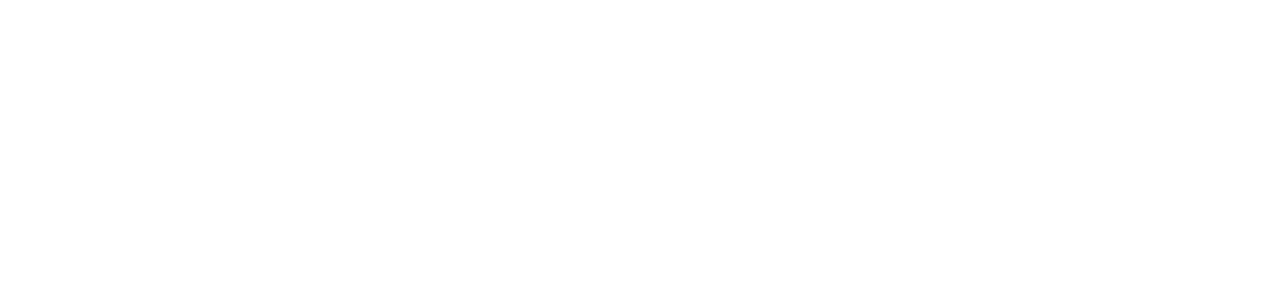
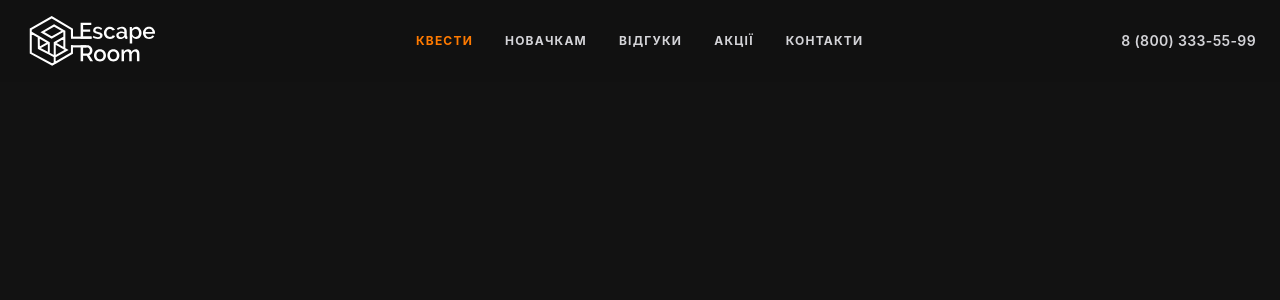
Before and after one commit to Natka2091/project-game-ts, a React (Vite) app: page / in a window 1280 px wide. Shown: the top 300 px of the page. Built offline with nearby package versions, Linux system fonts and the light colour scheme.

Commit message:
header done

```diff
--- a/src/App.tsx
+++ b/src/App.tsx
@@ -1,8 +1,19 @@
-import React from 'react';
+import { BrowserRouter, Route, Routes } from 'react-router-dom';
+import { Header } from './components/Header';
+import { Footer } from './components/Footer';
+import { MainMenu } from './components/MainMenu';
 
 function App() {
   return (
-    <></>
+    <BrowserRouter>
+    <div className="flex flex-col min-h-screen bg-[#121212] text-white">
+      <Header />
+      <Routes>
+        <Route path="/" element={<MainMenu />} />
+      </Routes>
+      <Footer />
+    </div>
+    </BrowserRouter>
   );
 }
 
--- /dev/null
+++ b/src/components/Footer.tsx
@@ -0,0 +1,7 @@
+import skype from '../assets/icons/skype.svg';
+export function Footer() {
+  return (
+    <footer>
+    </footer>
+  );
+}
--- /dev/null
+++ b/src/components/Header.tsx
@@ -0,0 +1,56 @@
+import mainlogo from '../assets/icons/main-logo.svg';
+import { Link, useLocation } from 'react-router-dom';
+
+export function Header() {
+  const location = useLocation();
+
+  return (
+    <header className="fixed top-0 left-0 w-full bg-[#121212]/80 backdrop-blur-md text-white z-50">
+
+      <div className="max-w-7xl mx-auto px-6 py-4 flex items-center justify-between">
+
+        <Link to="/" className="flex items-center transition-opacity hover:opacity-90">
+          <img src={mainlogo} alt="Escape Room" className="w-[134px] h-[50px] object-contain" />
+        </Link>
+
+        <nav className="hidden md:flex items-center space-x-8 text-xs font-bold uppercase tracking-widest">
+          <Link
+            to="/"
+            className={`transition-colors ${location.pathname === '/' ? 'text-[#FF7A00]' : 'text-zinc-300 hover:text-[#FF7A00]'}`}
+          >
+            Квести
+          </Link>
+          <Link
+            to="/game"
+            className={`transition-colors ${location.pathname === '/game' ? 'text-[#FF7A00]' : 'text-zinc-300 hover:text-[#FF7A00]'}`}
+          >
+            Новачкам
+          </Link>
+          <Link
+            to="/rules"
+            className={`transition-colors ${location.pathname === '/rules' ? 'text-[#FF7A00]' : 'text-zinc-300 hover:text-[#FF7A00]'}`}
+          >
+            Відгуки
+          </Link>
+          <Link
+            to="/promotions"
+            className={`transition-colors ${location.pathname === '/promotions' ? 'text-[#FF7A00]' : 'text-zinc-300 hover:text-[#FF7A00]'}`}
+          >
+            Акції
+          </Link>
+          <Link
+            to="/contacts"
+            className={`transition-colors ${location.pathname === '/contacts' ? 'text-[#FF7A00]' : 'text-zinc-300 hover:text-[#FF7A00]'}`}
+          >
+            Контакти
+          </Link>
+        </nav>
+
+        <div className="text-sm font-semibold tracking-wide text-zinc-300 hover:text-white transition-colors">
+          <a href="tel:88003335599">8 (800) 333-55-99</a>
+        </div>
+
+      </div>
+    </header>
+  );
+}
--- /dev/null
+++ b/src/components/MainMenu.tsx
@@ -0,0 +1,24 @@
+import adventures from '../assets/icons/adventures.svg';
+import allquests from '../assets/icons/all-quests.svg';
+import detective from '../assets/icons/detective.svg';
+import horrors from '../assets/icons/horrors.svg';
+import mystic from '../assets/icons/mysticism.svg';
+import scifi from '../assets/icons/sciFi.svg';
+import person from '../assets/icons/person.svg';
+import puzzle from '../assets/icons/puzzle.svg';
+import crypt from '../assets/images/crypt.png';
+import maniac from '../assets/images/maniac.png';
+import ritual from '../assets/images/ritual.png';
+import fatalexperiment from '../assets/images/fatal-experiment.png';
+import hutintheforest from '../assets/images/hut-in-the-forest.png';
+import mars2056 from '../assets/images/mars-2056.png';
+import metro2033 from '../assets/images/metro-2033.png';
+import oldattic from '../assets/images/old-attic.png';
+import oldestatesecrets from '../assets/images/old-estate-secrets.png';
+
+
+export function MainMenu() {
+  return (
+    <></>
+  );
+}
```
Also changed, not shown: src/assets/icons/all-quests.svg (renamed from src/assets/icons/allQuests.svg).
